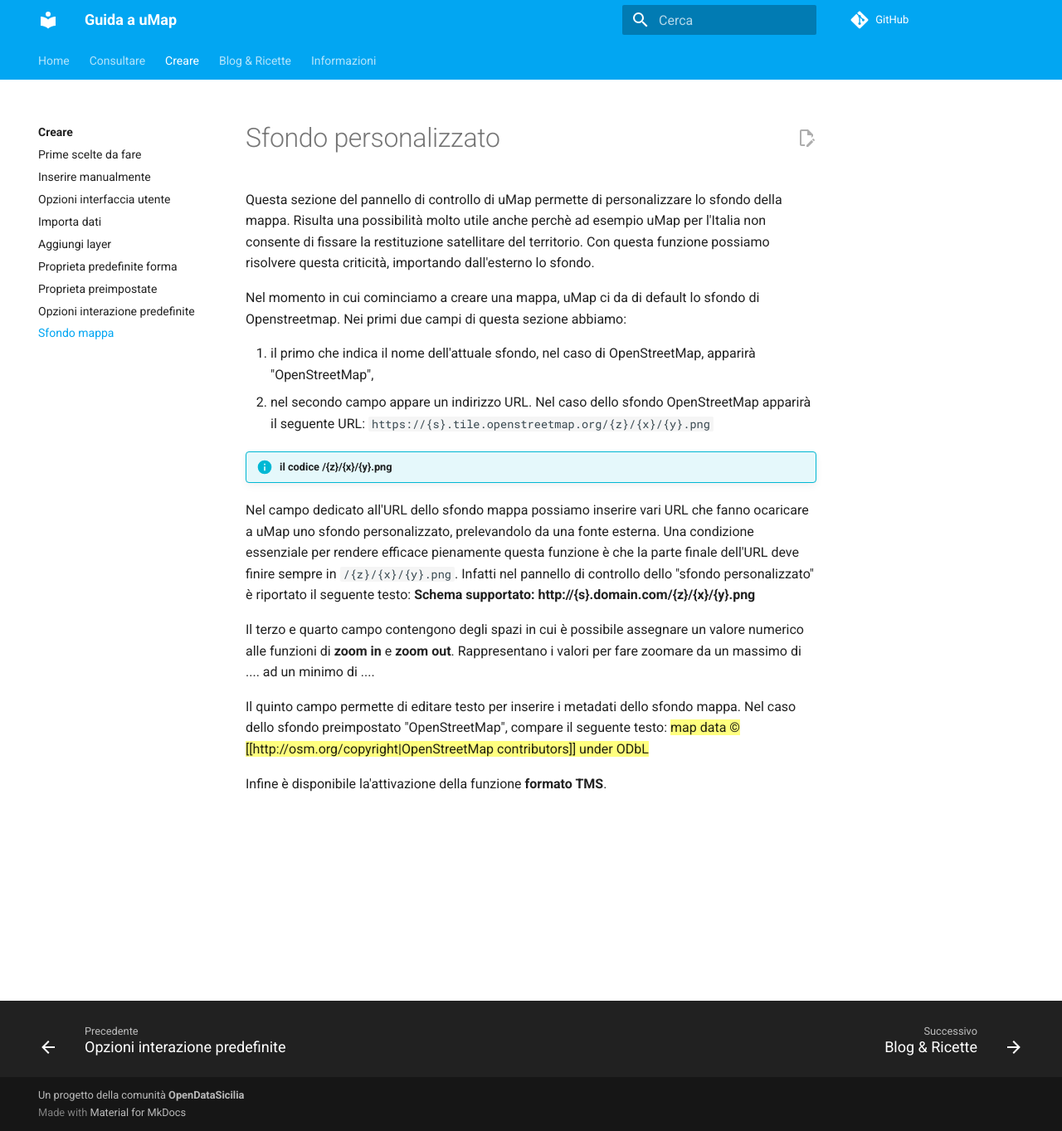
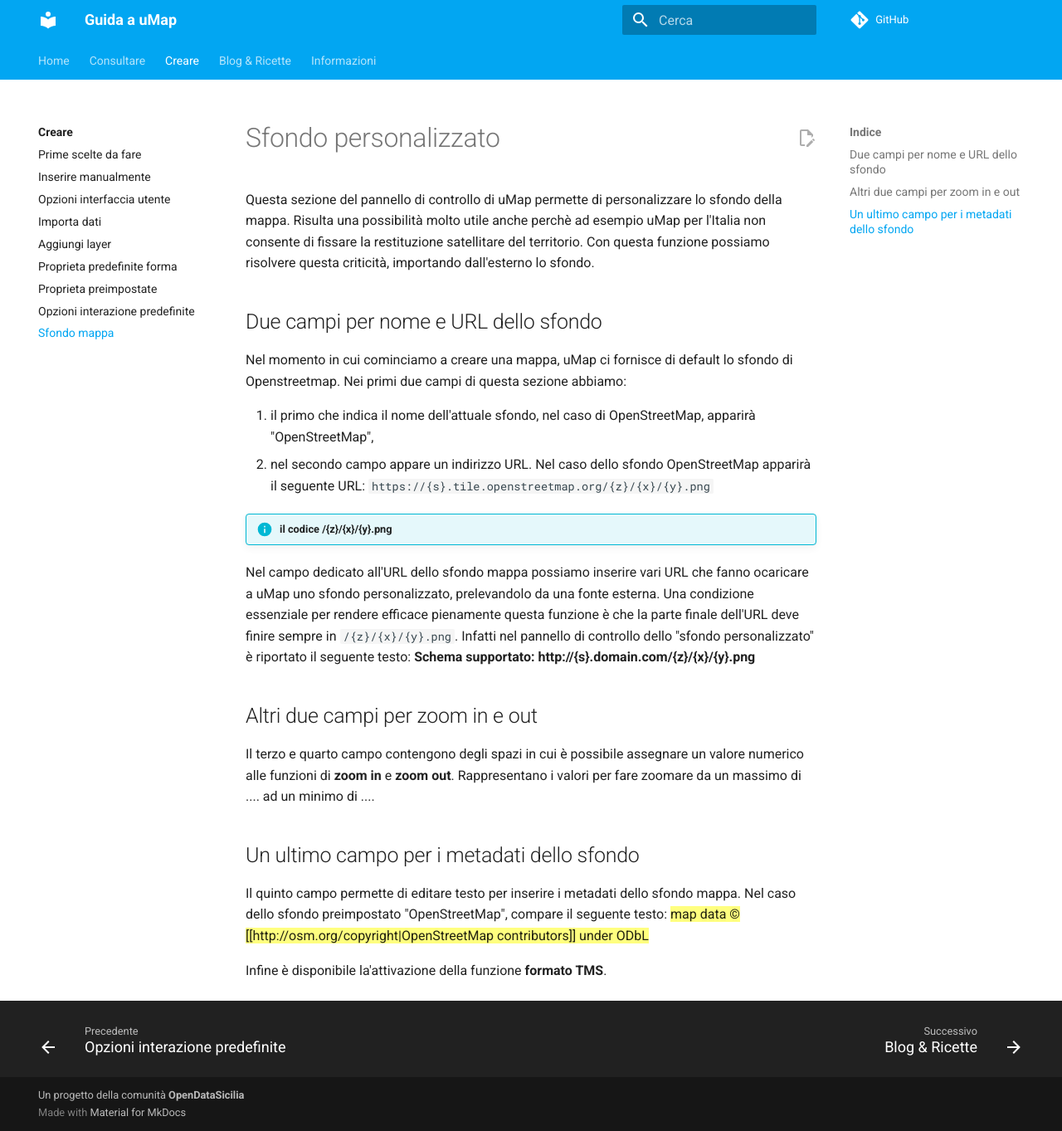
Before and after one commit to opendatasicilia/guida-umap, an MkDocs documentation site: the page built from docs/creare/sfondo-personalizzato.md, in a window 1280 px wide and 1363 px high. Shown: the whole window at 83% size. Built offline with MkDocs 1.6.1 and Material for MkDocs 9.7.7, drawn with Linux system fonts in a browser that asks for light colours; comment, search, counter and statistics services are not loaded.

Commit message:
Update sfondo-personalizzato.md

```diff
--- a/docs/creare/sfondo-personalizzato.md
+++ b/docs/creare/sfondo-personalizzato.md
@@ -2,7 +2,9 @@
 
 Questa sezione del pannello di controllo di uMap permette di personalizzare lo sfondo della mappa. Risulta una possibilità molto utile anche perchè ad esempio uMap per l'Italia non consente di fissare la restituzione satellitare del territorio. Con questa funzione possiamo risolvere questa criticità, importando dall'esterno lo sfondo.
 
-Nel momento in cui cominciamo a creare una mappa, uMap ci da di default lo sfondo di Openstreetmap.  Nei primi due campi di questa sezione abbiamo:
+## Due campi per nome e URL dello sfondo
+
+Nel momento in cui cominciamo a creare una mappa, uMap ci fornisce di default lo sfondo di Openstreetmap.  Nei primi due campi di questa sezione abbiamo:
 
    1. il primo che indica il nome dell'attuale sfondo, nel caso di OpenStreetMap, apparirà "OpenStreetMap",
    2. nel secondo campo appare un indirizzo URL. Nel caso dello sfondo OpenStreetMap apparirà il seguente URL: `https://{s}.tile.openstreetmap.org/{z}/{x}/{y}.png`
@@ -11,7 +13,11 @@
 
    Nel campo dedicato all'URL dello sfondo mappa possiamo inserire vari URL che fanno ocaricare a uMap uno sfondo personalizzato, prelevandolo da una fonte esterna. Una condizione essenziale per rendere efficace pienamente questa funzione è che la parte finale dell'URL deve finire sempre in `/{z}/{x}/{y}.png`. Infatti nel pannello di controllo dello "sfondo personalizzato" è riportato il seguente testo: **Schema supportato: http://{s}.domain.com/{z}/{x}/{y}.png**
 
+## Altri due campi per zoom in e out
+
 Il terzo e quarto campo contengono degli spazi in cui è possibile assegnare un valore numerico alle funzioni di **zoom in** e **zoom out**. Rappresentano i valori per fare zoomare da un massimo di .... ad un minimo di ....
+
+## Un ultimo campo per i metadati dello sfondo
 
 Il quinto campo permette di editare testo per inserire i metadati dello sfondo mappa. Nel caso dello sfondo preimpostato "OpenStreetMap", compare il seguente testo: ==map data © [[http://osm.org/copyright|OpenStreetMap contributors]] under ODbL==
 
```
